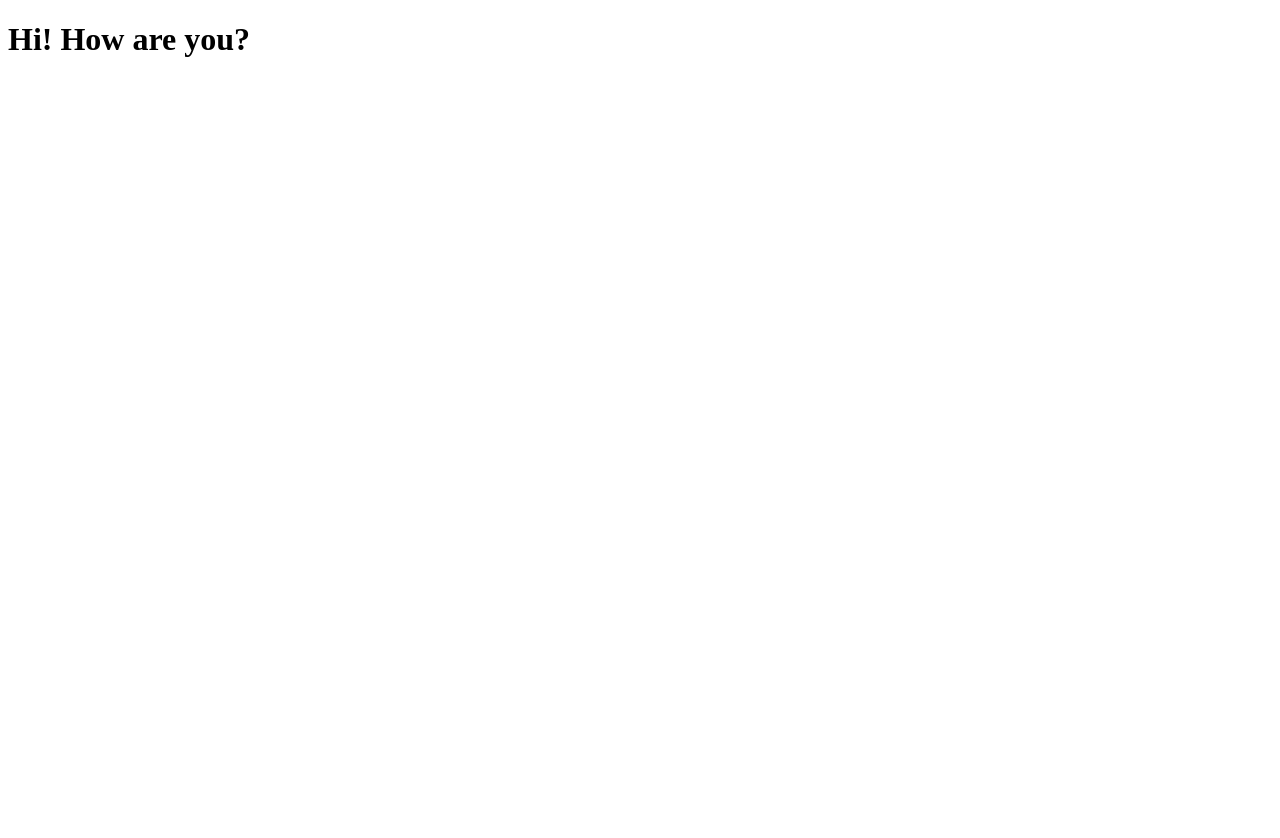
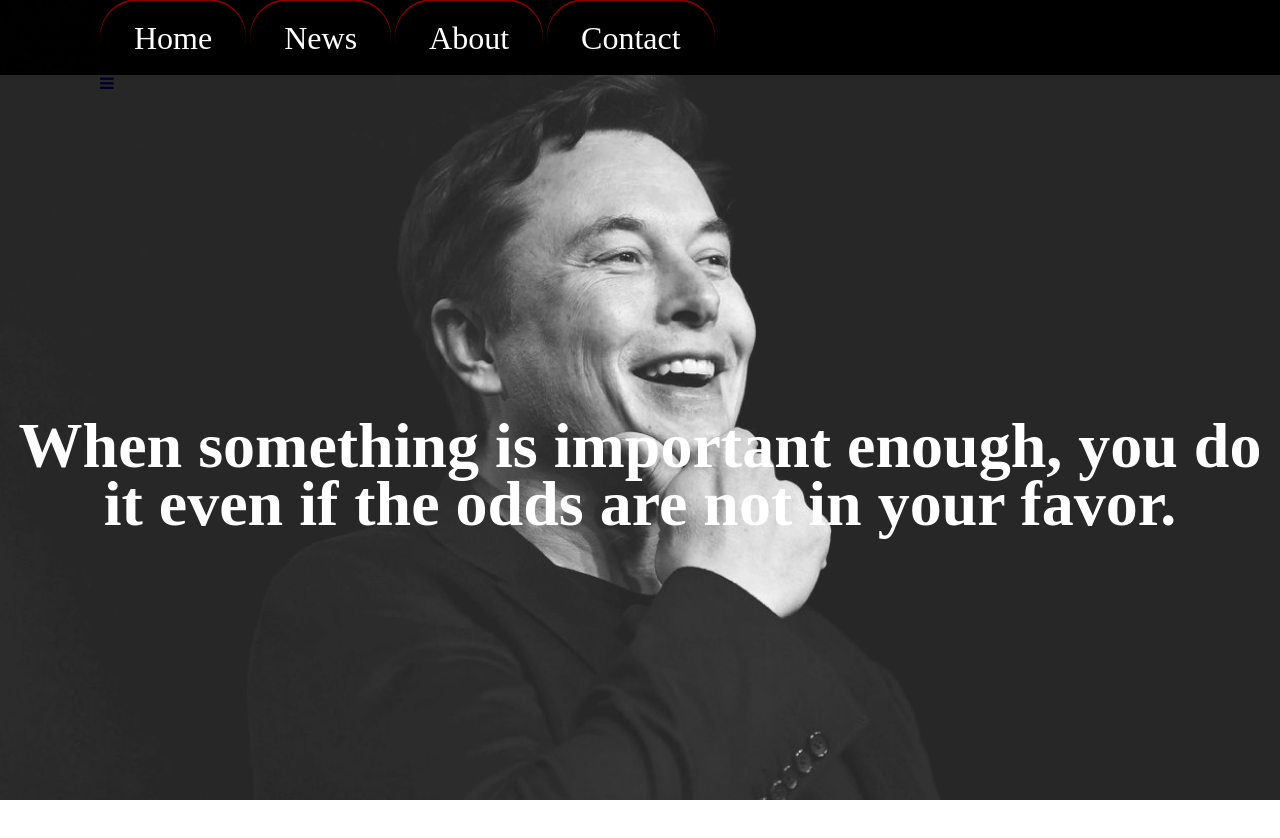
Before and after one commit to murlidharpathakprogrammer/google-homepage, a plain HTML site: page index.html in a window 1280 px wide. Before the commit the page ends 800 px from the top, so only its background shows below. Drawn offline with Linux system fonts and the light colour scheme.

Commit message:
Add images, main.css and edit index.html

```diff
--- a/index.html
+++ b/index.html
@@ -1,12 +1,45 @@
 <!DOCTYPE html>
 <html lang="en">
+
 <head>
     <meta charset="UTF-8">
     <meta http-equiv="X-UA-Compatible" content="IE=edge">
     <meta name="viewport" content="width=device-width, initial-scale=1.0">
     <title>Hello</title>
+    <link rel="stylesheet" href="main.css">
+    <link rel="stylesheet" href="https://cdnjs.cloudflare.com/ajax/libs/font-awesome/4.7.0/css/font-awesome.min.css">
 </head>
+
 <body>
-    <h1>Hi! How are you?</h1>
+    <div class="navbar">
+        <nav>
+            <ul id="myLinks">
+                <li><a href="#home" class="active">Home</a></li>
+                <li><a href="#">News</a></li>
+                <li><a href="#">About</a></li>
+                <li><a href="#">Contact</a></li>
+            </ul>
+            <a href="javascript:void(0);" class="icon" onclick="myFunction()">
+                <i class="fa fa-bars"></i>
+              </a>
+        </nav>
+    </div>
+    <!-- <img class="imgbg" src="elon2.jpg" alt=""> -->
+    <div class="main">
+        <h1>When something is important enough, you do it even if the odds are not in your favor.</h1>
+    </div>
+
+
+    <script>
+        function myFunction() {
+          var x = document.getElementById("myLinks");
+          if (x.style.display === "block") {
+            x.style.display = "none";
+          } else {
+            x.style.display = "block";
+          }
+        }
+        </script>
 </body>
+
 </html>
--- /dev/null
+++ b/main.css
@@ -0,0 +1,123 @@
+*{
+    margin: 0;
+    padding: 0;
+    /* width: 100vw; */
+}
+
+.navbar{
+    height: 75px;
+    background-image: url("elon.jpg");
+    position: sticky;
+    top: 0px;
+    width: 100%;
+}
+
+.navbar nav{
+    background-color: rgb(120, 190, 252);
+    height: 75px;
+    margin-left: 100px;
+}
+
+.navbar nav ul{
+    padding-top: 19.5px;
+    padding-bottom: 18px;
+    background-color: black;
+
+}
+
+.navbar nav ul:hover{
+    /* background-color: #152515; */
+}
+
+.navbar nav ul a{
+    text-decoration: none;
+    color: rgb(255, 255, 255);
+    /* padding: auto; */
+    padding: 15px;
+}
+
+.navbar nav ul a:hover{
+        /* color: #0000ff; */
+}
+
+.navbar nav ul li{
+    display: inline;
+    font-size: xx-large;
+    padding: 19px;
+    width: 120px;
+    border-radius: 37px;
+    /* background-color: rgba(92, 141, 29, 0.267); */
+    box-shadow: 0px -2px 0px rgba(255, 0, 0, 0.521);
+}
+.navbar nav ul li:hover{
+    border: 1px solid red;
+    box-shadow: 0px 1px 5px red;
+    color: #0000ff;
+}
+
+.main{
+    /* background-image: url("elon.jpg"); */
+    /* background-size: cover; */
+    position: relative;
+    height: 100vh;
+    /* top: 0; */
+    /* margin-top: -98vh; */
+    color: black;
+    display: flex;
+    align-items: center;
+    justify-content: center;
+
+
+}
+
+.main::before{
+    content: "";
+    background-image: url("elon.jpg");
+    background-size: cover;
+    background-attachment: fixed;
+    position: absolute;
+    top: 0;
+    right: 0;
+    bottom: 0;
+    left: 0;
+    opacity: 0.85;
+}
+
+ /* .imgbg{
+    position: -webkit-sticky;
+    position: sticky;
+    top: 75px;
+    opacity: 0.6;
+    height: 100vh;
+    width: 100vw;
+    background-size: cover;
+    margin-top: 70px;
+ } */
+
+h1{
+    position: relative;
+    color: rgb(255, 255, 255);
+    font-size: 4rem;
+    line-height: 0.9;
+    text-align: center;
+ }
+
+
+ @media only screen and (max-width: 600px) {
+    nav{
+        overflow: hidden;
+    }
+
+    nav #myLinks{
+        display: none;
+    }
+
+    nav a {
+        color: white;
+        padding: 14px 16px;
+        text-decoration: none;
+        font-size: 17px;
+        display: block;
+      }
+
+  }
```
Also changed, not shown: elon.jpg (added), elon2.jpg (added).
